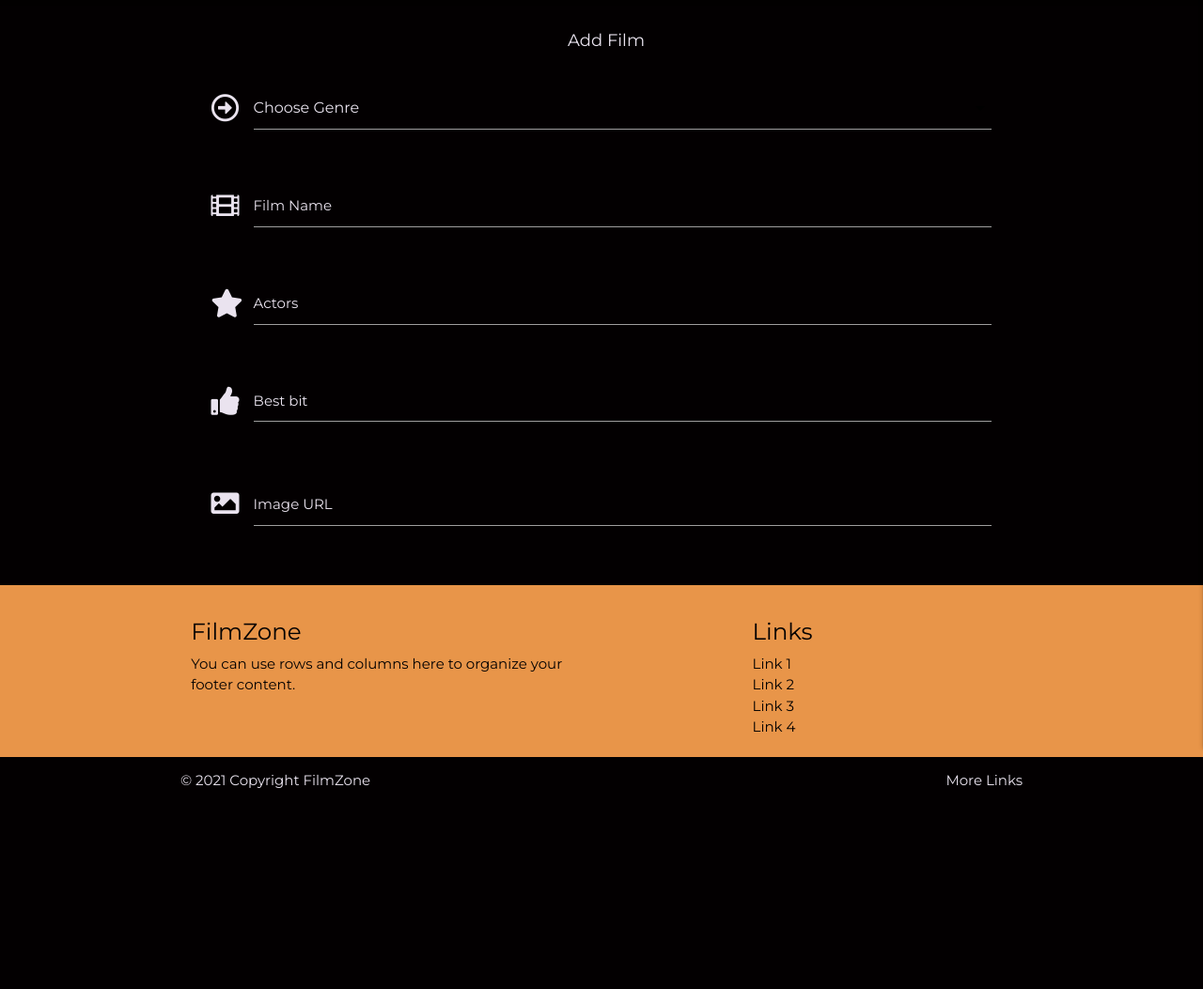
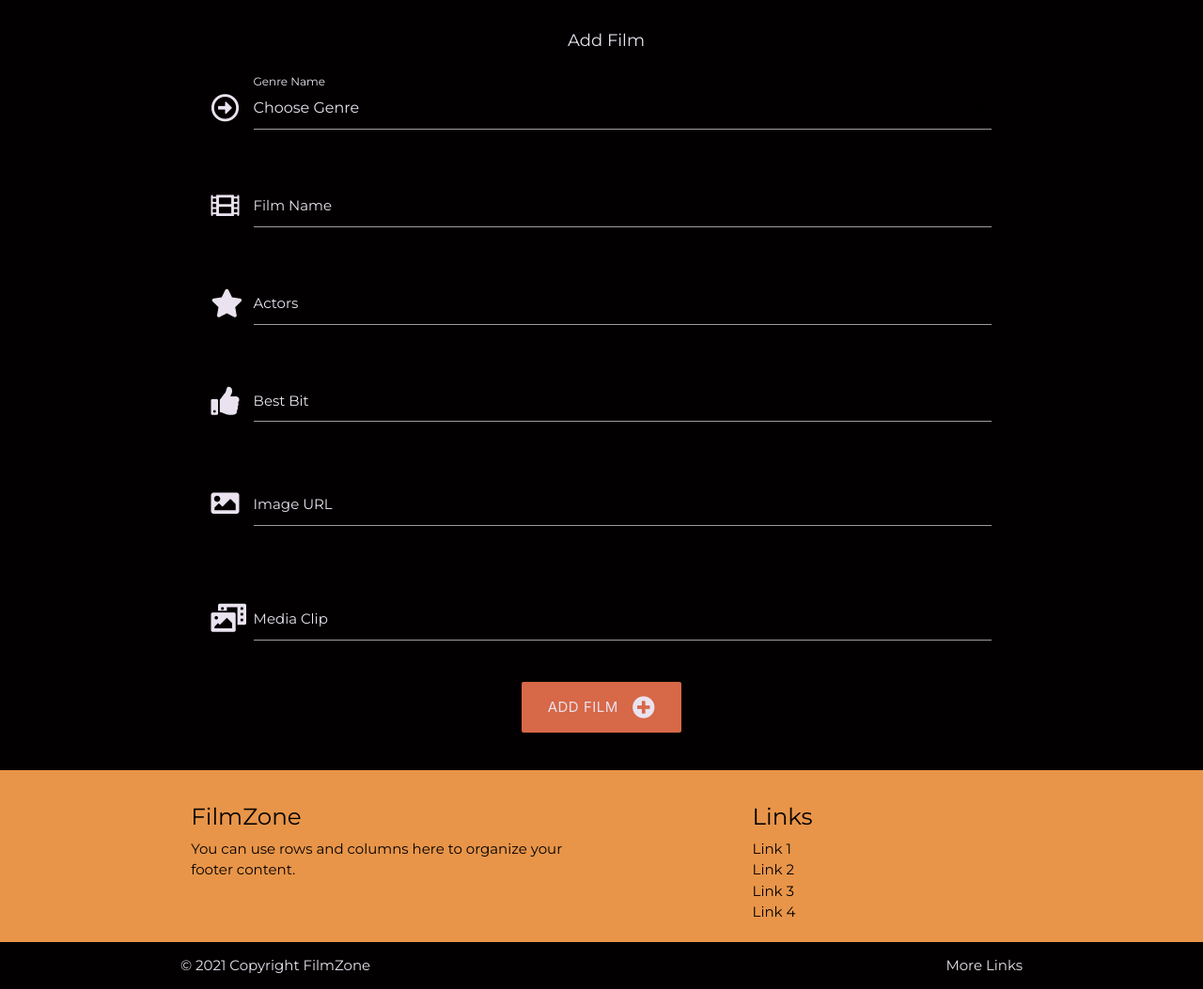
Before and after one commit to liamwalsh1980/Milestone-Project-3, a Flask app: page /add_film in a window 1280 px wide. Shown: the part 64-1117 px from the top of the page at 94% size. Before the commit the page ends 903 px from the top, so only its background shows below. Run offline with Flask 2, Linux system fonts and the light colour scheme; data that the repository does not hold is empty; some libraries are stand-ins or nearby versions; some web fonts are replaced.

Commit message:
Functionality setup for users to submit a new film to DB

```diff
--- a/app.py
+++ b/app.py
@@ -121,8 +121,22 @@ def logout():
     return redirect(url_for("login"))
 
 
-@app.route("/add_film")
+@app.route("/add_film", methods=["GET", "POST"])
 def add_film():
+    if request.method == "POST":
+        film = {
+            "genre_name": request.form.get("genre_name"),
+            "film_name": request.form.get("film_name"),
+            "actors": request.form.get("actors"),
+            "best_bit": request.form.get("best_bit"),
+            "image": request.form.get("image"),
+            "media_clip": request.form.get("media_clip"),
+            "created_by": session["user"]
+        }
+        mongo.db.films.insert_one(film)
+        flash("Film Added Successfully")
+        return redirect(url_for("films"))
+
     genres = mongo.db.genres.find().sort("genre_name", 1)
     return render_template("add_film.html", genres=genres)
 
--- a/static/css/style.css
+++ b/static/css/style.css
@@ -57,7 +57,7 @@ ul li a:hover {
 
 .dropdown-content li a {
     color: #030001;
-    padding: 14px 10px;
+    padding: 14px 5px 0;
 }
 
 @media screen and (max-width: 600px) {
@@ -238,6 +238,8 @@ ul li a:hover {
     color: #EAE3EF;
 }
 
+/* Add film template */
+
 .select-wrapper input.select-dropdown {
     font-family: 'Montserrat', sans-serif;
     color: #EAE3EF;
@@ -248,6 +250,29 @@ ul li a:hover {
     color: #EAE3EF;
 }
 
+.select-dropdown li.disabled {
+    font-size: 14px;
+    background-color: #EAE3EF;
+    color: #030001;
+}
+
+.dropdown-content li>span {
+    font-size: 14px;
+    background-color: #030001;
+    color: #EAE3EF;
+}
+
+.dropdown-content li>span:hover {
+    color: #d76848
+}
+
+.img_film {
+    margin: 0;
+    width: 50%;
+    height: 50%;
+
+}
+
 /* buttons */
 
 .text-shadow {
@@ -256,6 +281,10 @@ ul li a:hover {
 
 .btn-large {
     background-color: #D76848;
+}
+
+.btn-large:hover {
+    background-color: #647737;
 }
 
 /* .btn-large:hover {
--- a/templates/add_film.html
+++ b/templates/add_film.html
@@ -9,20 +9,22 @@
     </section>
     <!-- Add a new Film using a form from Materialize -->
     <section>
+        <!-- Choose from a list of Genres via a for loop inside Jinja code -->
         <div class="row">
-            <form class="col s12 m8 offset-m2" method="POST" action="">
+            <form class="col s12 m8 offset-m2" method="POST" action="{{ url_for('add_film') }}">
                 <div class="row">
                     <div class="input-field col s12 add_film_text">
                         <i class="far fa-arrow-alt-circle-right prefix"></i>
-                        <label for="genre_name"></label>
                         <select id="genre_name" name="genre_name" class="validate" required>
                             <option value="" disabled selected>Choose Genre</option>
                             {% for genre in genres %}
                                 <option value="{{ genre.genre_name }}">{{ genre.genre_name }}</option>
                             {% endfor %}
                         </select>
+                        <label for="genre_name">Genre Name</label>
                     </div>
                 </div>
+                <!-- Add film name -->
                 <div class="row">
                     <div class="input-field col s12">
                         <i class="fas fa-film prefix"></i>
@@ -31,6 +33,7 @@
                         <label for="film_name">Film Name</label>
                     </div>
                 </div>
+                <!-- Add Actor names from film being added -->
                 <div class="row">
                     <div class="input-field col s12">
                         <i class="fas fa-star prefix"></i>
@@ -39,20 +42,36 @@
                         <label for="actors">Actors</label>
                     </div>
                 </div>
+                <!-- Add Best bit/favourite scene from the film being added -->
                 <div class="row">
                     <div class="input-field col s12">
                         <i class="fas fa-thumbs-up prefix"></i>
                         <textarea id="best_bit" name="best_bit" minlength="5" maxlength="100"
-                        type="text" class="materialize-textarea add_film_text"></textarea>
-                        <label for="best_bit">Best bit</label>
+                        class="validate materialize-textarea add_film_text" required></textarea>
+                        <label for="best_bit">Best Bit</label>
                     </div>
                 </div>
+                <!-- Add Film Image (optional) -->
                 <div class="row">
                     <div class="input-field col s12">
                         <i class="fas fa-image prefix"></i>
-                        <input id="image" name="image" type="text" class="validate add_film_text">
+                        <input id="image" name="image" type="url" pattern="https?://.+" class="validate add_film_text">
                         <label for="image">Image URL</label>
+                        <span class="helper-text" data-error="enter valid URL" data-success="right"></span>
                     </div>
+                </div>
+                <!-- Add Film Clip (optional) -->
+                <div class="row">
+                    <div class="input-field col s12">
+                        <i class="fas fa-photo-video prefix"></i>
+                        <input id="media_clip" name="media_clip" type="text" class="validate add_film_text">
+                        <label for="media_clip">Media Clip</label>
+                    </div>
+                </div>
+                <!-- Submit button to add a new film -->
+                <div class="row center-align">
+                    <div class="col s12"></div>
+                    <button type="submit" class="btn-large btn-text">Add Film <i class="fas fa-plus-circle right"></i></button>
                 </div>
             </form>
         </div>
```
Also changed, not shown: templates/films.html (+5 -4 lines).
